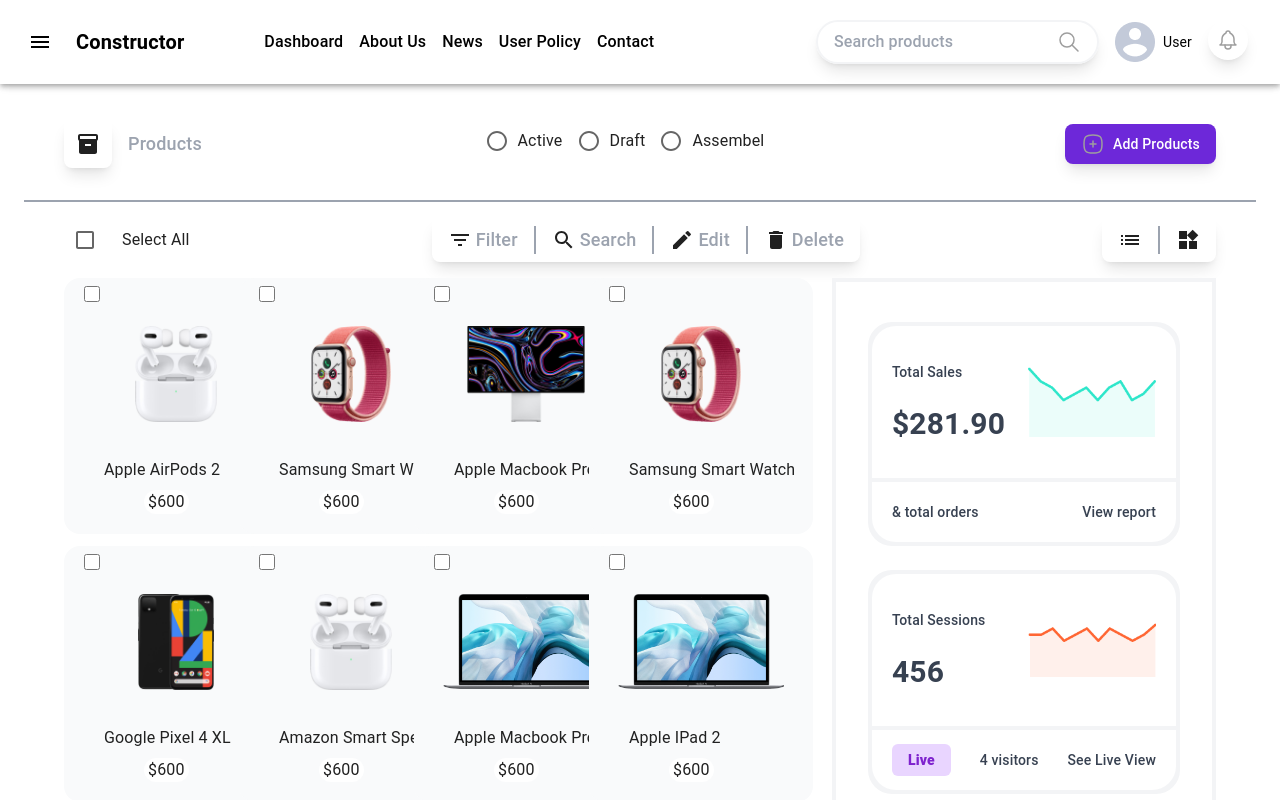
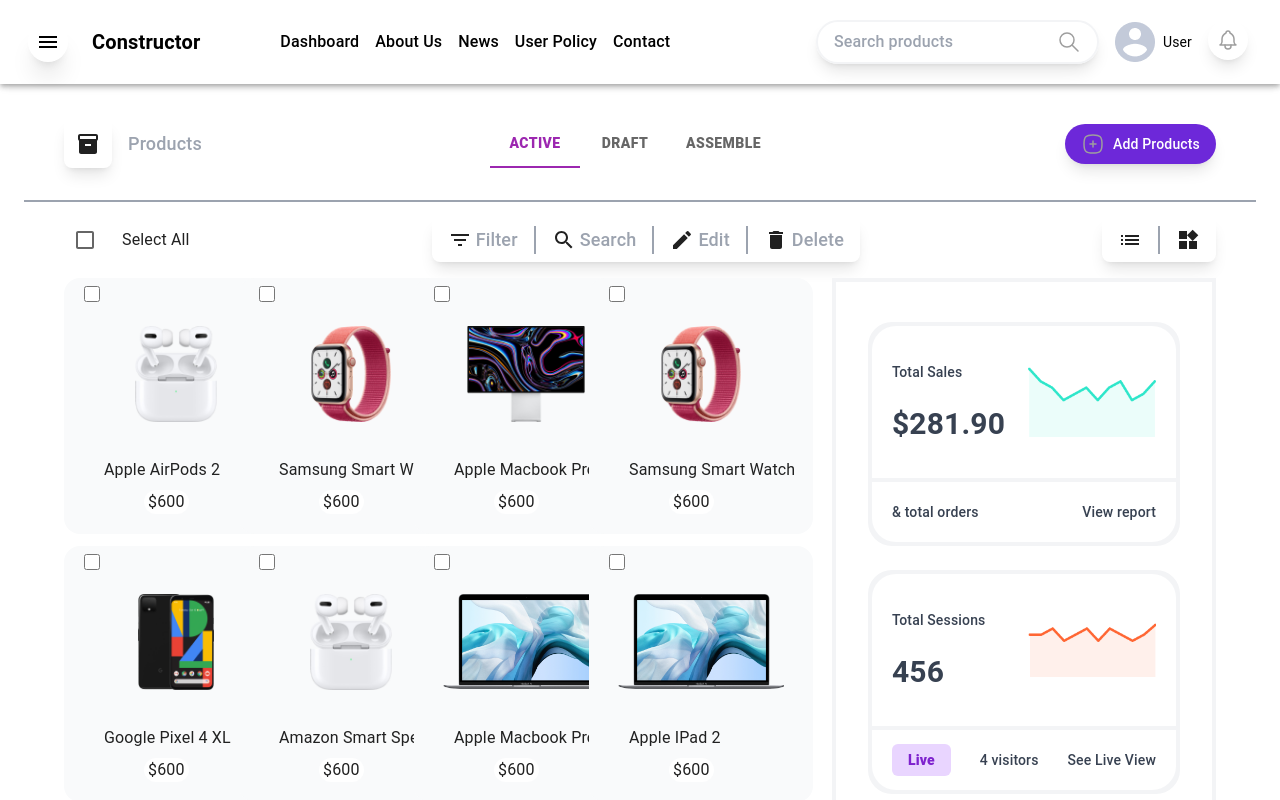
Before and after one commit to Kartik-agrawal123/Bizpush, a React (Create React App) app: page /shop in a window 1280 px wide. Shown: the top 800 px of the page. Built offline with nearby package versions, Linux system fonts and the light colour scheme; a web font is replaced by a local one.

Commit message:
changes in tab

```diff
--- a/src/components/ProductStatus.jsx
+++ b/src/components/ProductStatus.jsx
@@ -4,8 +4,10 @@
 import FormControlLabel from "@mui/material/FormControlLabel";
 import FormControl from "@mui/material/FormControl";
 import MenuItem from "@mui/material/MenuItem";
-
 import Select from "@mui/material/Select";
+import Tabs from "@mui/material/Tabs";
+import Tab from "@mui/material/Tab";
+import Box from "@mui/material/Box";
 
 export default function ProductStatus(props) {
   const [productStatus, setProductStatus] = React.useState("active");
@@ -13,27 +15,38 @@
   const handleChange = (e) => {
     setProductStatus(e.target.value);
   };
+
+  const [value, setValue] = React.useState("active");
+
+  const handleChanges = (event, newValue) => {
+    setValue(newValue);
+  };
+
   return (
     <>
       {props.status === "radio" && (
-        <FormControl>
-          <RadioGroup
-            row
-            aria-labelledby="demo-row-radio-buttons-group-label"
-            name="row-radio-buttons-group">
-            <FormControlLabel
+        <Box sx={{ width: "100%" }}>
+          <Tabs
+            style={{ fontWeight: "bold" }}
+            value={value}
+            onChange={handleChanges}
+            textColor="secondary"
+            indicatorColor="secondary"
+            aria-label="secondary tabs example"
+          >
+            <Tab
+              style={{ fontWeight: "bolder" }}
               value="active"
-              control={<Radio />}
               label="Active"
             />
-            <FormControlLabel value="draft" control={<Radio />} label="Draft" />
-            <FormControlLabel
+            <Tab style={{ fontWeight: "bolder" }} value="draft" label="Draft" />
+            <Tab
+              style={{ fontWeight: "bolder" }}
               value="assemble"
-              control={<Radio />}
-              label="Assembel"
+              label="Assemble"
             />
-          </RadioGroup>
-        </FormControl>
+          </Tabs>
+        </Box>
       )}
       {props.status === "select" && (
         <FormControl sx={{ m: 1, minWidth: 120 }} size="small">
@@ -41,7 +54,8 @@
             labelId="demo-select-small-label"
             id="demo-select-small"
             value={productStatus}
-            onChange={handleChange}>
+            onChange={handleChange}
+          >
             <MenuItem value="active">Active</MenuItem>
             <MenuItem value="draft">Draft</MenuItem>
             <MenuItem value="assembel">Assembel</MenuItem>
--- a/src/components/SideBarMenu.jsx
+++ b/src/components/SideBarMenu.jsx
@@ -92,15 +92,19 @@
         style={{
           backgroundColor: "white",
           padding: "10px 8px",
-        }}>
+        }}
+      >
         <Toolbar>
           <IconButton
             style={{ color: "black" }}
             aria-label="open drawer"
             onClick={handleDrawerOpen}
             edge="start"
-            sx={{ mr: 2, ...(open && { display: "none" }) }}>
-            <MenuIcon />
+            sx={{ mr: 2, ...(open && { display: "none" }) }}
+          >
+            <div className="h-10 w-10 flex items-center justify-center rounded-full shadow-xl">
+              <MenuIcon />
+            </div>
           </IconButton>
           <h2 className="text-black text-md md:text-xl font-semibold">
             Constructor
@@ -109,27 +113,32 @@
             <div className="md:flex hidden lg:space-x-4 space-x-2 items-center ml-4 lg:ml-20">
               <a
                 href="/"
-                className="text-md text-black font-medium hover:text-gray-400">
+                className="text-md text-black font-medium hover:text-gray-400"
+              >
                 Dashboard
               </a>
               <a
                 href="/"
-                className="text-md text-black font-medium hover:text-gray-400">
+                className="text-md text-black font-medium hover:text-gray-400"
+              >
                 About Us
               </a>
               <a
                 href="/"
-                className="text-md text-black font-medium hover:text-gray-400">
+                className="text-md text-black font-medium hover:text-gray-400"
+              >
                 News
               </a>
               <a
                 href="/"
-                className="text-md text-black font-medium hover:text-gray-400">
+                className="text-md text-black font-medium hover:text-gray-400"
+              >
                 User Policy
               </a>
               <a
                 href="/"
-                className="text-md text-black font-medium hover:text-gray-400">
+                className="text-md text-black font-medium hover:text-gray-400"
+              >
                 Contact
               </a>
             </div>
@@ -156,7 +165,8 @@
                     stroke="#9e9e9e"
                     fill="none"
                     stroke-linecap="round"
-                    stroke-linejoin="round">
+                    stroke-linejoin="round"
+                  >
                     <path stroke="none" d="M0 0h24v24H0z" fill="none" />
                     <path d="M10 10m-7 0a7 7 0 1 0 14 0a7 7 0 1 0 -14 0" />
                     <path d="M21 21l-6 -6" />
@@ -175,7 +185,8 @@
                   stroke="#9e9e9e"
                   fill="none"
                   stroke-linecap="round"
-                  stroke-linejoin="round">
+                  stroke-linejoin="round"
+                >
                   <path stroke="none" d="M0 0h24v24H0z" fill="none" />
                   <path d="M10 10m-7 0a7 7 0 1 0 14 0a7 7 0 1 0 -14 0" />
                   <path d="M21 21l-6 -6" />
@@ -199,7 +210,8 @@
                   stroke="#9e9e9e"
                   fill="none"
                   stroke-linecap="round"
-                  stroke-linejoin="round">
+                  stroke-linejoin="round"
+                >
                   <path stroke="none" d="M0 0h24v24H0z" fill="none" />
                   <path d="M10 5a2 2 0 1 1 4 0a7 7 0 0 1 4 6v3a4 4 0 0 0 2 3h-16a4 4 0 0 0 2 -3v-3a7 7 0 0 1 4 -6" />
                   <path d="M9 17v1a3 3 0 0 0 6 0v-1" />
@@ -231,7 +243,8 @@
         }}
         variant="persistent"
         anchor="left"
-        open={open}>
+        open={open}
+      >
         <DrawerHeader>
           <IconButton onClick={handleDrawerClose}>
             {theme.direction === "ltr" ? (
--- a/src/screens/ShopScreen.jsx
+++ b/src/screens/ShopScreen.jsx
@@ -31,7 +31,7 @@
                 <ProductStatus status="select" />
               </div>
               <div className="flex items-center">
-                <button className="flex justify-center space-x-2 items-center rounded-lg shadow-lg bg-violet-700 px-4 py-2 hover:opacity-60">
+                <button className=" flex justify-center space-x-2 items-center rounded-full shadow-lg bg-violet-700 px-4 py-2 hover:opacity-60">
                   <svg
                     xmlns="http://www.w3.org/2000/svg"
                     class="icon icon-tabler icon-tabler-square-rounded-plus"
--- a/tailwind.config.js
+++ b/tailwind.config.js
@@ -11,6 +11,7 @@
         customBlue: "#D7FFFF",
         textColorRed: "#E142AA",
         textColorBlue: "#73FFFF",
+        myColor: "red",
       },
     },
   },
```
